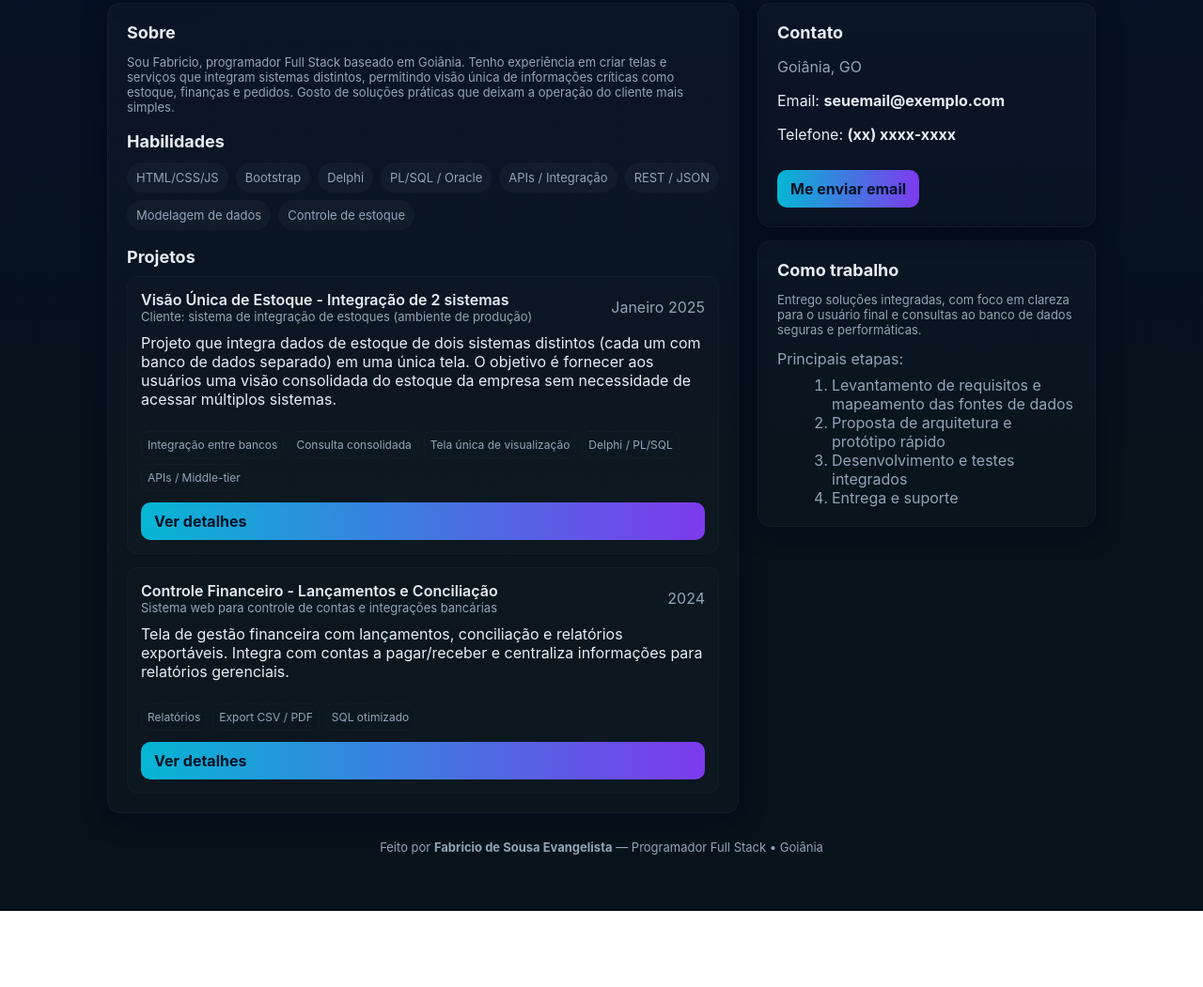
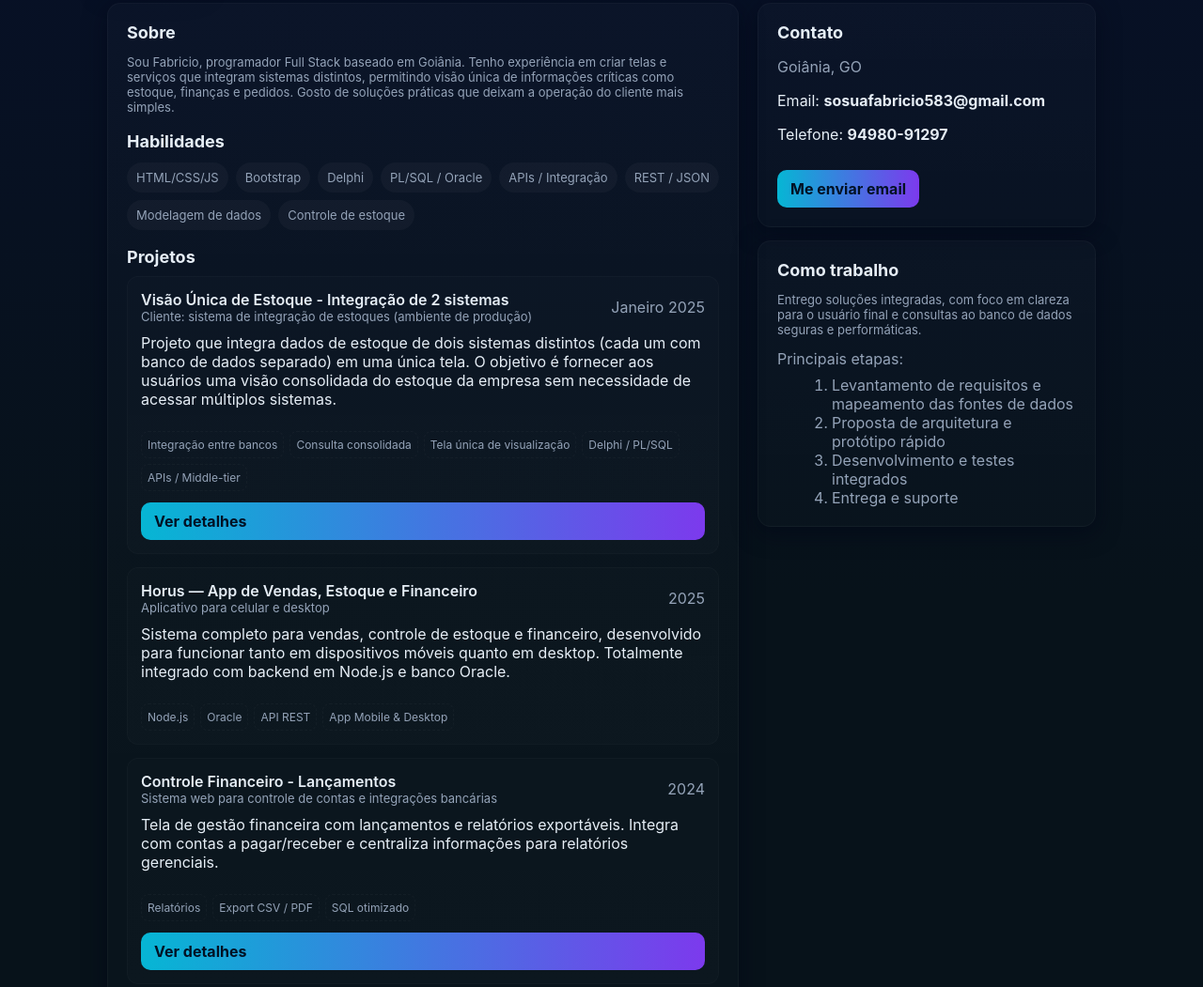
Before and after one commit to Fabriciodesousa895/Portif-lio, a plain HTML site: page index.html in a window 1280 px wide. Shown: the part 177-1228 px from the top of the page at 94% size. Before the commit the page ends 1147 px from the top, so only its background shows below. Drawn offline with Linux system fonts and the light colour scheme.

Commit message:
Update index.html

```diff
--- a/index.html
+++ b/index.html
@@ -102,16 +102,32 @@
               <a class="cta" href="#" onclick="openProject(event, 'proj-estoque')">Ver detalhes</a>
             </article>
 
-            <!-- placeholder additional projects -->
+
             <article class="proj">
               <div class="proj-header">
                 <div>
-                  <div class="proj-title">Controle Financeiro - Lançamentos e Conciliação</div>
+                  <div class="proj-title">Horus — App de Vendas, Estoque e Financeiro</div>
+                  <div class="meta">Aplicativo para celular e desktop</div>
+                </div>
+                <div class="muted">2025</div>
+              </div>
+              <p style="margin-top:10px">Sistema completo para vendas, controle de estoque e financeiro, desenvolvido para funcionar tanto em dispositivos móveis quanto em desktop. Totalmente integrado com backend em Node.js e banco Oracle.</p>
+              <div class="techs">
+                <div class="tech">Node.js</div>
+                <div class="tech">Oracle</div>
+                <div class="tech">API REST</div>
+                <div class="tech">App Mobile & Desktop</div>
+              </div>
+            </article>
+            <article class="proj">
+              <div class="proj-header">
+                <div>
+                  <div class="proj-title">Controle Financeiro - Lançamentos</div>
                   <div class="meta">Sistema web para controle de contas e integrações bancárias</div>
                 </div>
                 <div class="muted">2024</div>
               </div>
-              <p style="margin-top:10px">Tela de gestão financeira com lançamentos, conciliação e relatórios exportáveis. Integra com contas a pagar/receber e centraliza informações para relatórios gerenciais.</p>
+              <p style="margin-top:10px">Tela de gestão financeira com lançamentos e relatórios exportáveis. Integra com contas a pagar/receber e centraliza informações para relatórios gerenciais.</p>
               <div class="techs">
                 <div class="tech">Relatórios</div>
                 <div class="tech">Export CSV / PDF</div>
@@ -144,8 +160,8 @@
         <div class="card">
           <h2>Contato</h2>
           <p class="muted">Goiânia, GO</p>
-          <p style="margin-top:10px">Email: <strong>seuemail@exemplo.com</strong></p>
-          <p>Telefone: <strong>(xx) xxxx-xxxx</strong></p>
+          <p style="margin-top:10px">Email: <strong>sosuafabricio583@gmail.com</strong></p>
+          <p>Telefone: <strong>94980-91297</strong></p>
           <div style="margin-top:12px">
             <a class="cta" href="mailto:seuemail@exemplo.com">Me enviar email</a>
           </div>
```
